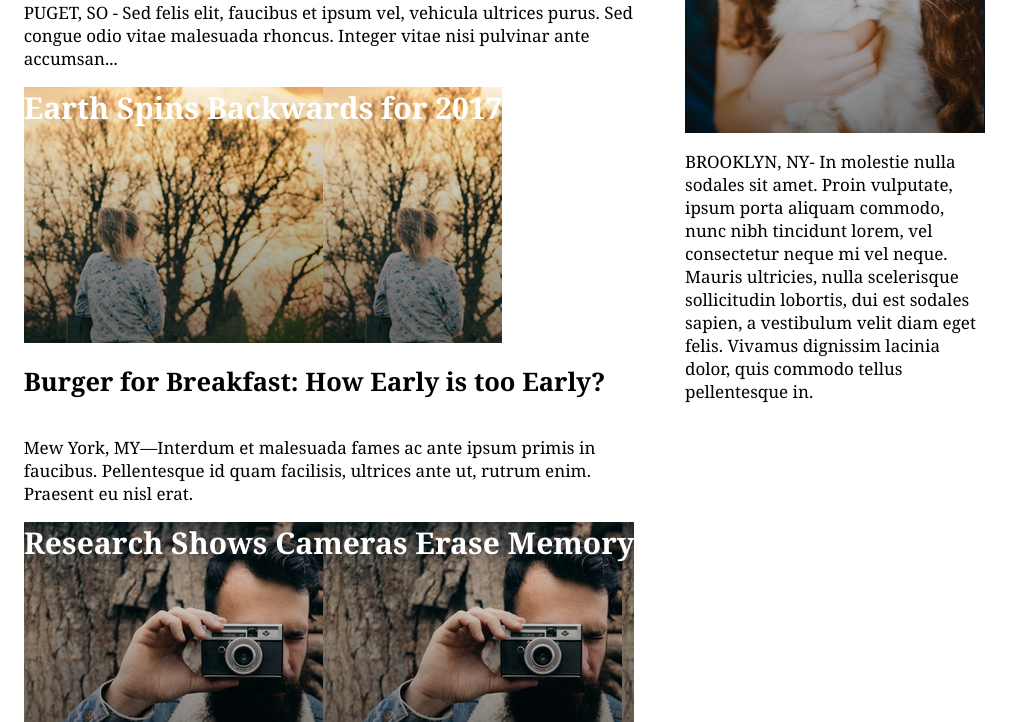
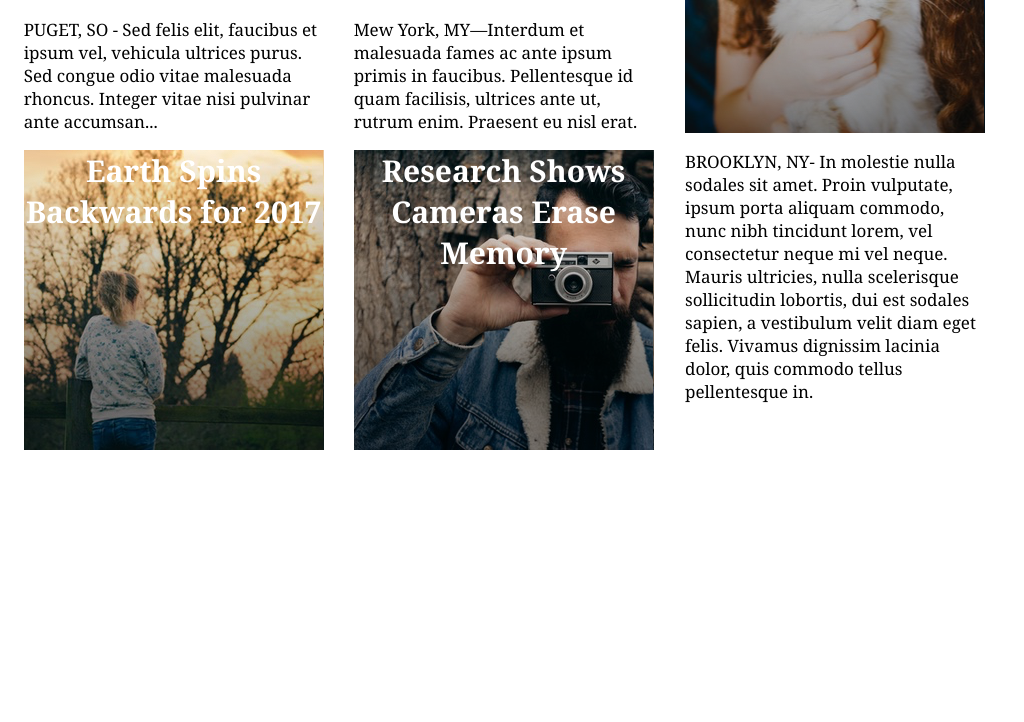
Before and after one commit to clauniverse/MyTimes, a plain HTML site: page index.html in a window 1280 px wide. Shown: the part 783-1505 px from the top of the page, without its empty margins (0-1024 px from the left). After the commit the page ends 1241 px from the top, so only its background shows below. Drawn offline with Linux system fonts and the light colour scheme.

Commit message:
add content second commit

```diff
--- a/index.html
+++ b/index.html
@@ -40,7 +40,9 @@
            nulla et eros bibendum, sed ullamcorper massa scelerisque.
            Vestibulum aliquet placerat leo a hendrerit. Nulla non sagittis
            neque. Nullam sit amet fringilla massa.</p>
+           <div class="stories">
               <div class="secondStory">
+                  <div class="storyText">
                      <h2>Orca Spends Vacation at Land World Puget</h2>
                      <p>PUGET, SO - Sed felis elit, faucibus et ipsum vel, vehicula
                         ultrices purus. Sed congue odio vitae malesuada rhoncus.
@@ -49,7 +51,10 @@
                   <div class="secondImage image">
                     <span>Earth Spins Backwards for 2017</span>
                   </div>
+                </div>
+
                 <div class="thirdStory">
+                  <div class="storyText">
                      <h2>Burger for Breakfast: How Early is too Early?</h2>
                      <p>Mew York, MY—Interdum et malesuada fames ac ante ipsum primis
                         in faucibus. Pellentesque id quam facilisis, ultrices ante ut,
@@ -57,6 +62,8 @@
                   </div>
                   <div class="thirdImage image">
                      <span>Research Shows Cameras Erase Memory</span>
+                   </div>
+                </div>
            </div>
       </div>
       </div>
--- a/resources/css/index.css
+++ b/resources/css/index.css
@@ -11,35 +11,37 @@ header {
   font-size: 14px;
   font-weight: bold;
   margin-top: -10px;
+}
 
-}
 .logo {
   display: flex;
   align-items: center;
   flex-grow: 1;
   padding-left: 30px;
 }
+
 .logo img {
   width: 70px;
   height: 60px;
   margin-right: 12px;
 }
+
 .logo span {
   color: mediumaquamarine;
 }
+
 header nav {
   padding-right: 40px;
 }
 
 nav span {
-	display: inline-block;
+  display: inline-block;
   align-items: stretch;
   width: 60px;
 }
 
 /*div {
   border: 1px solid black;
-
 }*/
 
 .content {
@@ -50,7 +52,7 @@ nav span {
 
 .column.large {
   width: 630px;
-  display: flex;
+  display: inline-flex;
   flex-direction: column;
 }
 
@@ -58,18 +60,16 @@ nav span {
   width: 300px;
   display: flex;
   flex-direction: column;
-
 }
 
 .column.small {
   width: 240px;
   display: flex;
   flex-direction: column;
-
 }
 
 .image {
-  display: inline-flex;
+  display: flex;
  }
 
  .image h1 {
@@ -93,16 +93,14 @@ nav span {
 
   .secondImage {
     background-image: url("../pictures/img-story-2.png");
-    padding-bottom: 215px;
     text-align: center;
-    flex-direction: row;
+    height: 300px;
   }
 
   .thirdImage {
     background-image: url("../pictures/img-story-3.png");
-    padding-bottom: 180px;
     text-align: center;
-    flex-direction: row;
+    height: 300px;
   }
 
   .fourthImage {
@@ -115,10 +113,23 @@ nav span {
 .secondStory,
 .thirdStory,
 .newsbites {
-  display: flex;
+  display: inline-flex;
   font-family: Georgia;
   font-size: 17px;
   color: black;
   align-items: flex-start;
   flex-direction: column;
 }
+
+.stories {
+  display: flex;
+  justify-content: space-between;
+  width: 100%;
+}
+
+.secondStory, .thirdStory {
+  display: flex;
+  flex-direction: column;
+  justify-content: space-between;
+  width: 300px;
+}
```
Lines whose indentation alone changed are shown as unchanged.
